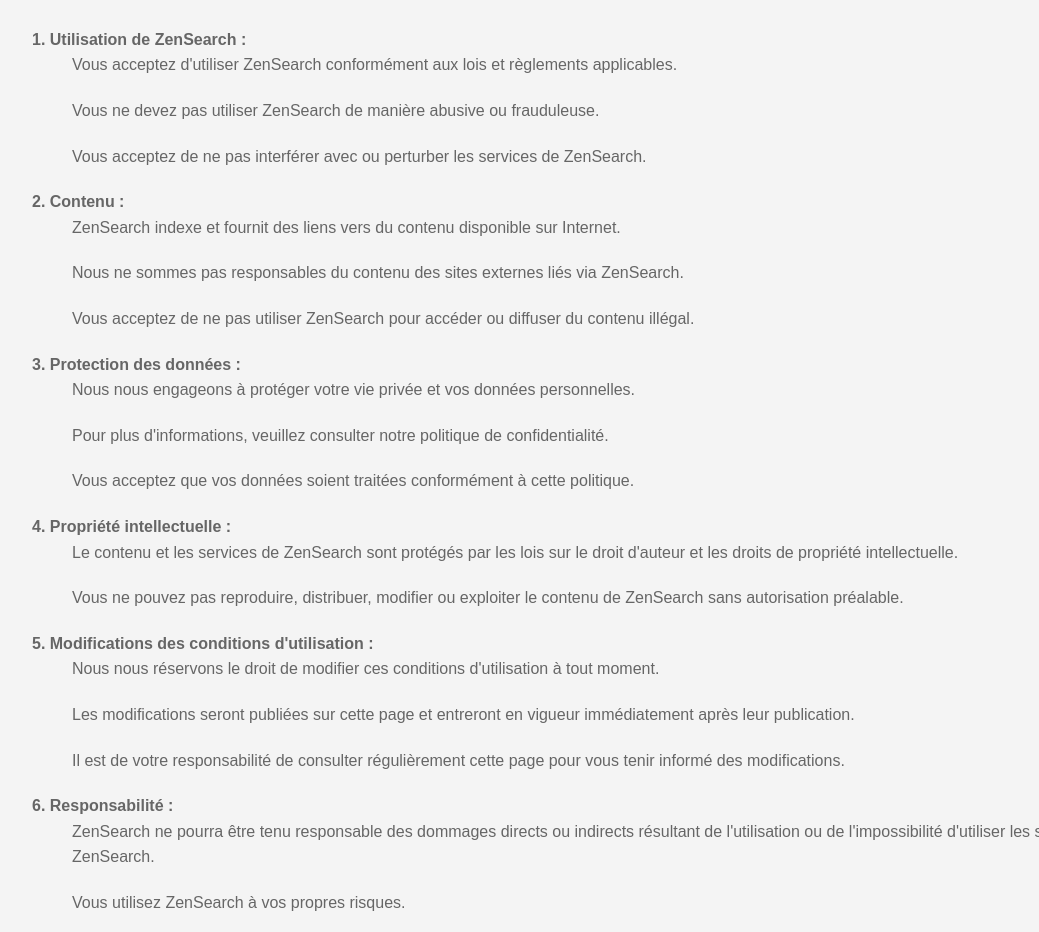
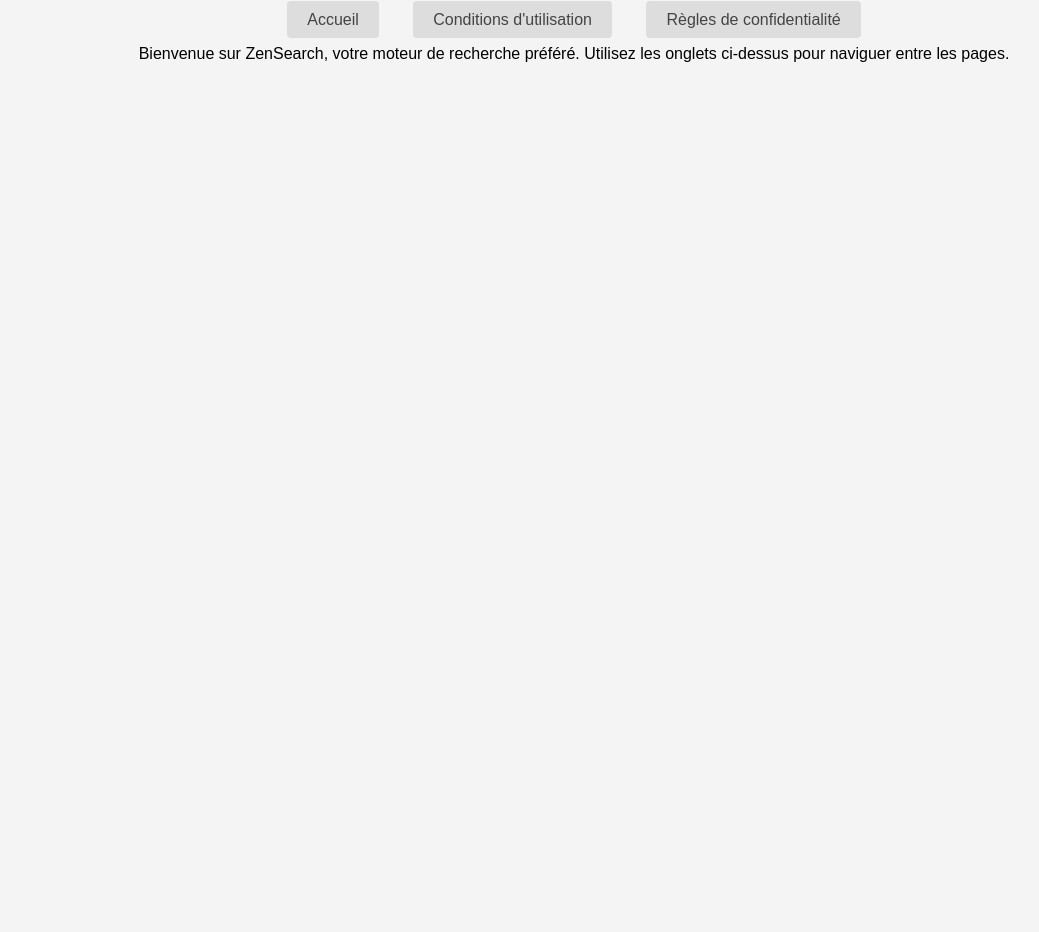
Before and after one commit to CyberEagles-int/ZenSeach, a plain HTML site: page index.html in a window 1280 px wide. Shown: the part 137-1069 px from the top of the page, without its empty margins (66-1105 px from the left). After the commit the page ends 800 px from the top, so only its background shows below. Drawn offline with Linux system fonts and the light colour scheme.

Commit message:
Update index.html

```diff
--- a/index.html
+++ b/index.html
@@ -2,89 +2,38 @@
 <html lang="en">
 <head>
     <meta charset="UTF-8">
-    <title>Conditions d'utilisation de ZenSearch</title>
+    <title>ZenSearch</title>
     <style>
         body {
             font-family: Arial, sans-serif;
             background-color: #f4f4f4;
             padding: 50px;
-            line-height: 1.6;
+            text-align: center;
         }
         h1 {
             color: #444;
             font-size: 36px;
-            text-align: center;
         }
-        p, li {
-            color: #666;
-            margin-bottom: 20px;
+        nav a {
+            margin: 0 15px;
+            text-decoration: none;
+            color: #444;
+            padding: 10px 20px;
+            background-color: #ddd;
+            border-radius: 4px;
         }
-        li {
-            list-style-type: none;
-            margin-left: 0;
-            padding-left: 0;
-        }
-        .numeric {
-            list-style-type: decimal;
-            padding-left: 40px;
+        nav a:hover {
+            background-color: #bbb;
         }
     </style>
 </head>
 <body>
-    <h1>Conditions d'utilisation de ZenSearch</h1>
-    <ol class="numeric">
-        <li>
-            <strong>1. Utilisation de ZenSearch :</strong>
-            <ul>
-                <li>Vous acceptez d'utiliser ZenSearch conformément aux lois et règlements applicables.</li>
-                <li>Vous ne devez pas utiliser ZenSearch de manière abusive ou frauduleuse.</li>
-                <li>Vous acceptez de ne pas interférer avec ou perturber les services de ZenSearch.</li>
-            </ul>
-        </li>
-        <li>
-            <strong>2. Contenu :</strong>
-            <ul>
-                <li>ZenSearch indexe et fournit des liens vers du contenu disponible sur Internet.</li>
-                <li>Nous ne sommes pas responsables du contenu des sites externes liés via ZenSearch.</li>
-                <li>Vous acceptez de ne pas utiliser ZenSearch pour accéder ou diffuser du contenu illégal.</li>
-            </ul>
-        </li>
-        <li>
-            <strong>3. Protection des données :</strong>
-            <ul>
-                <li>Nous nous engageons à protéger votre vie privée et vos données personnelles.</li>
-                <li>Pour plus d'informations, veuillez consulter notre politique de confidentialité.</li>
-                <li>Vous acceptez que vos données soient traitées conformément à cette politique.</li>
-            </ul>
-        </li>
-        <li>
-            <strong>4. Propriété intellectuelle :</strong>
-            <ul>
-                <li>Le contenu et les services de ZenSearch sont protégés par les lois sur le droit d'auteur et les droits de propriété intellectuelle.</li>
-                <li>Vous ne pouvez pas reproduire, distribuer, modifier ou exploiter le contenu de ZenSearch sans autorisation préalable.</li>
-            </ul>
-        </li>
-        <li>
-            <strong>5. Modifications des conditions d'utilisation :</strong>
-            <ul>
-                <li>Nous nous réservons le droit de modifier ces conditions d'utilisation à tout moment.</li>
-                <li>Les modifications seront publiées sur cette page et entreront en vigueur immédiatement après leur publication.</li>
-                <li>Il est de votre responsabilité de consulter régulièrement cette page pour vous tenir informé des modifications.</li>
-            </ul>
-        </li>
-        <li>
-            <strong>6. Responsabilité :</strong>
-            <ul>
-                <li>ZenSearch ne pourra être tenu responsable des dommages directs ou indirects résultant de l'utilisation ou de l'impossibilité d'utiliser les services de ZenSearch.</li>
-                <li>Vous utilisez ZenSearch à vos propres risques.</li>
-            </ul>
-        </li>
-        <li>
-            <strong>7. Contact :</strong>
-            <ul>
-                <li>Pour toute question ou préoccupation concernant ces conditions d'utilisation, veuillez nous contacter à : support@zensearch.com</li>
-            </ul>
-        </li>
-    </ol>
+    <h1>Bienvenue sur ZenSearch</h1>
+    <nav>
+        <a href="index.html">Accueil</a>
+        <a href="terms.html">Conditions d'utilisation</a>
+        <a href="privacy.html">Règles de confidentialité</a>
+    </nav>
+    <p>Bienvenue sur ZenSearch, votre moteur de recherche préféré. Utilisez les onglets ci-dessus pour naviguer entre les pages.</p>
 </body>
 </html>
```
